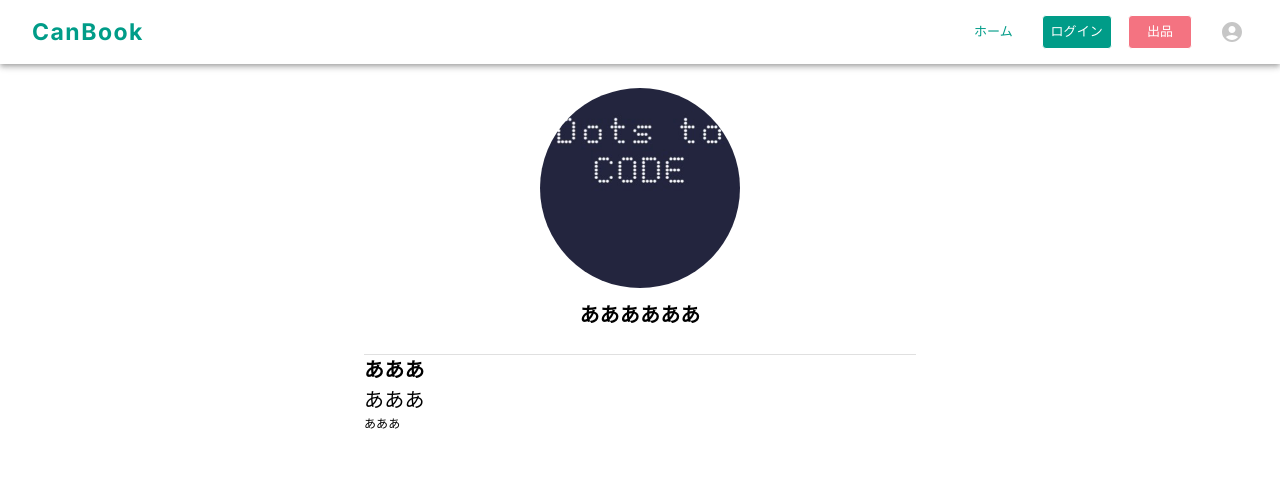
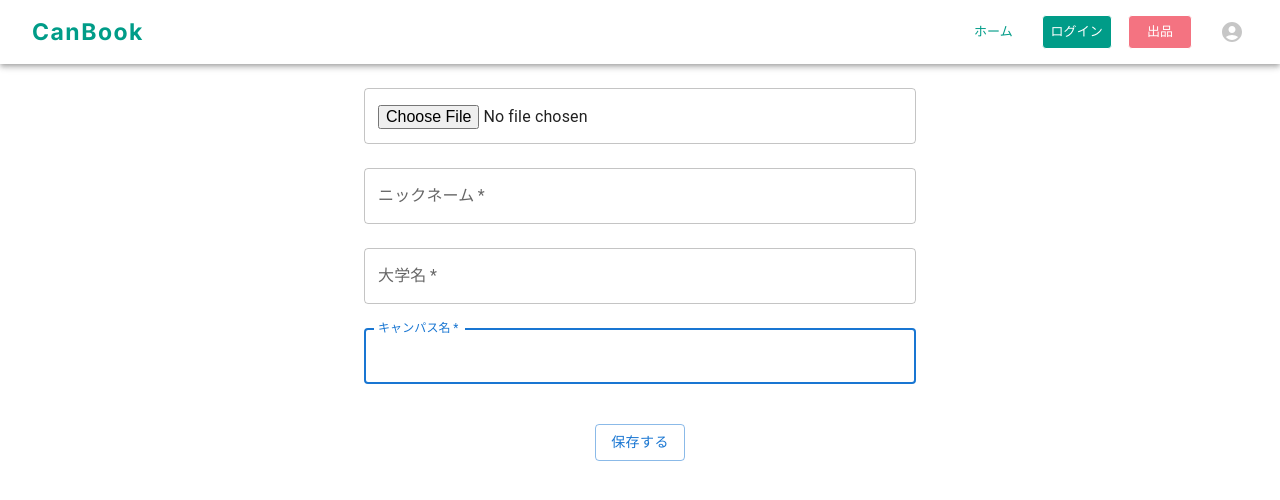
Before and after one commit to shiori-42/CanBook, a Next.js app in the folder frontend/: page /profile-form in a window 1280 px wide. Shown: the top 500 px of the page. Built offline with nearby package versions, Linux system fonts and the light colour scheme.

Commit message:
プロフィール登録フォーム大まか作セ

```diff
--- a/frontend/app/components/ProfileForm.tsx
+++ b/frontend/app/components/ProfileForm.tsx
@@ -1,27 +1,12 @@
 "use client";
-import { Box, Typography, styled } from "@mui/material";
+import { Box, Button, TextField, Typography, styled } from "@mui/material";
 
 const ProfForm = () => {
-  const StyledBox = styled(Box)(({ theme }) => ({
-    overflow: "hidden",
-    backgroundSize: "cover",
-    backgroundPosition: "center",
-    backgroundImage: `url(/Dots-to-Code.png)`,
-    width: 200,
-    height: 200,
-    borderRadius: "50%",
-    [theme.breakpoints.down("sm")]: {
-      width: 100,
-      height: 100,
-    },
-  }));
-
   return (
     <>
       <Box
         width={"100%"}
         height={"100%"}
-        borderBottom={1}
         borderColor={"divider"}
         mt={3}
         pb={3}
@@ -30,17 +15,59 @@ const ProfForm = () => {
         alignItems="center"
         // sx={backgroundImageStyle}
       >
-        <StyledBox />
-        <Typography fontSize={20} fontWeight={"bold"} mt={1.5}>
-          ああああああ
-        </Typography>
+        {/* <StyledTextField /> */}
+
+        <TextField
+          type="file"
+          // sx={{ display: "none" }}
+          name="image_name"
+          id="image_name"
+          // onChange={onFileChange}
+          required
+          fullWidth
+          // label="写真"
+          variant="outlined"
+        />
       </Box>
-
-      <Typography fontSize={20} fontWeight={"bold"}>
-        あああ
-      </Typography>
-      <Typography fontSize={20}>あああ</Typography>
-      <Typography fontSize={12}>あああ</Typography>
+      <Box>
+        <TextField
+          name="nickname"
+          type="nickname"
+          label="ニックネーム"
+          variant="outlined"
+          fullWidth
+          required
+          autoFocus
+          // value={nickname}
+        />
+        <TextField
+          name="college"
+          type="college"
+          label="大学名"
+          variant="outlined"
+          fullWidth
+          required
+          autoFocus
+          // value={college}
+          sx={{ mt: 3 }}
+        />
+        <TextField
+          name="campus"
+          type="campus"
+          label="キャンパス名"
+          variant="outlined"
+          fullWidth
+          required
+          autoFocus
+          // value={campus}
+          sx={{ mt: 3 }}
+        />
+      </Box>
+      <Box textAlign="center" mt={5}>
+        <Button type="submit" variant="outlined" href="/profile">
+          保存する
+        </Button>
+      </Box>
     </>
   );
 };
```
Also changed, not shown: frontend/app/components/Listing/Form/InputForm.tsx (+3 -10 lines), frontend/app/my-page/page.tsx (deleted, +0 -10 lines).
